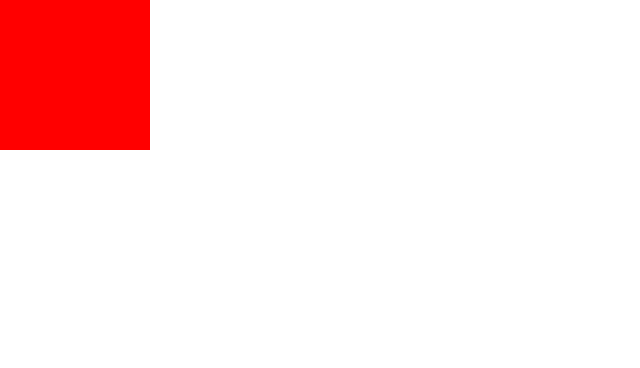
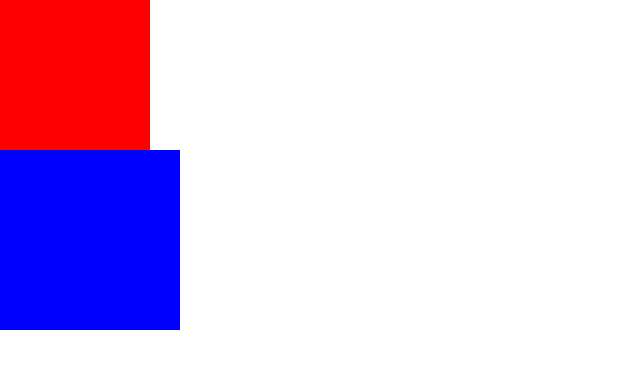
Before and after one commit to briansimiyuj/Color-Changer, a plain HTML site: page index.html in a window 1280 px wide. Shown: the whole page, without its empty margins (0-640 px from the left). Drawn offline with Linux system fonts and the light colour scheme.

Commit message:
Small box

```diff
--- a/style.css
+++ b/style.css
@@ -14,3 +14,9 @@ body{
     height: 150px;
     background-color: red;
 }
+
+.small{
+    width: 180px;
+    height: 180px;
+    background-color: blue;
+}
```
